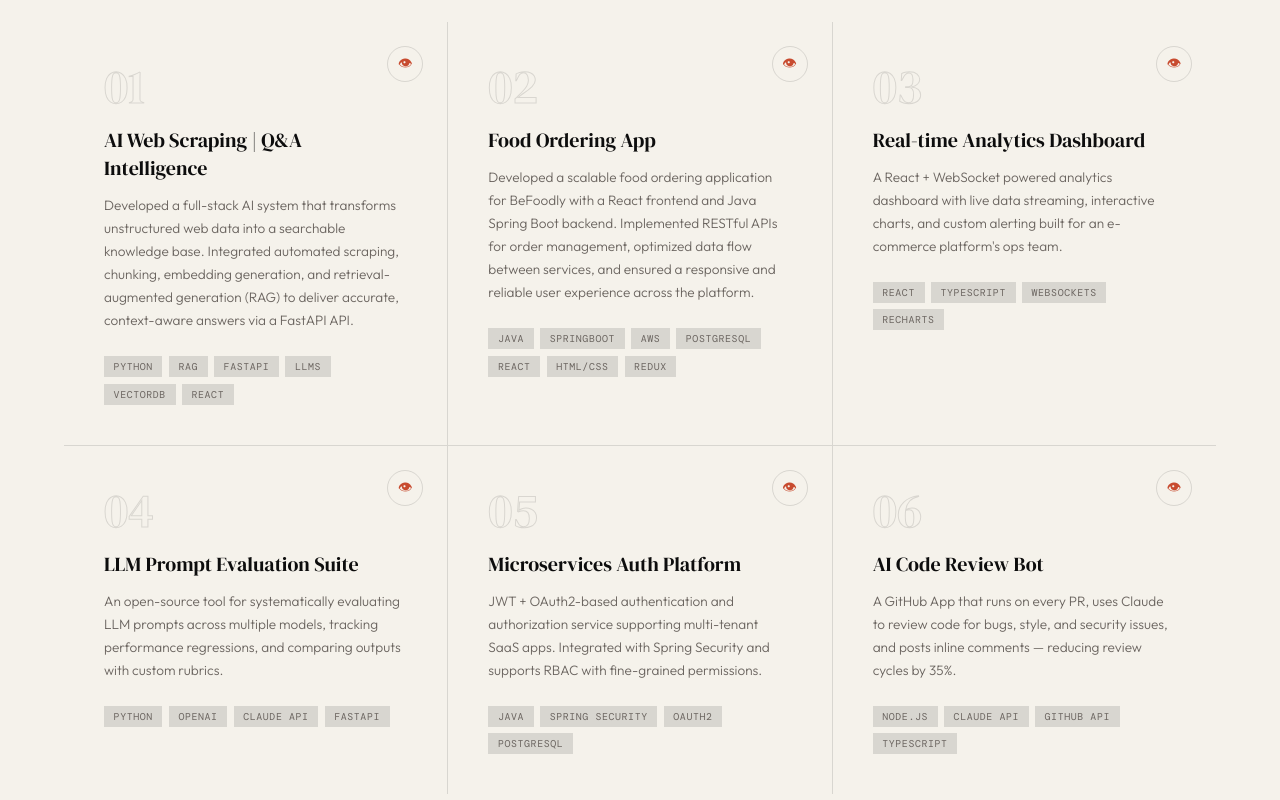
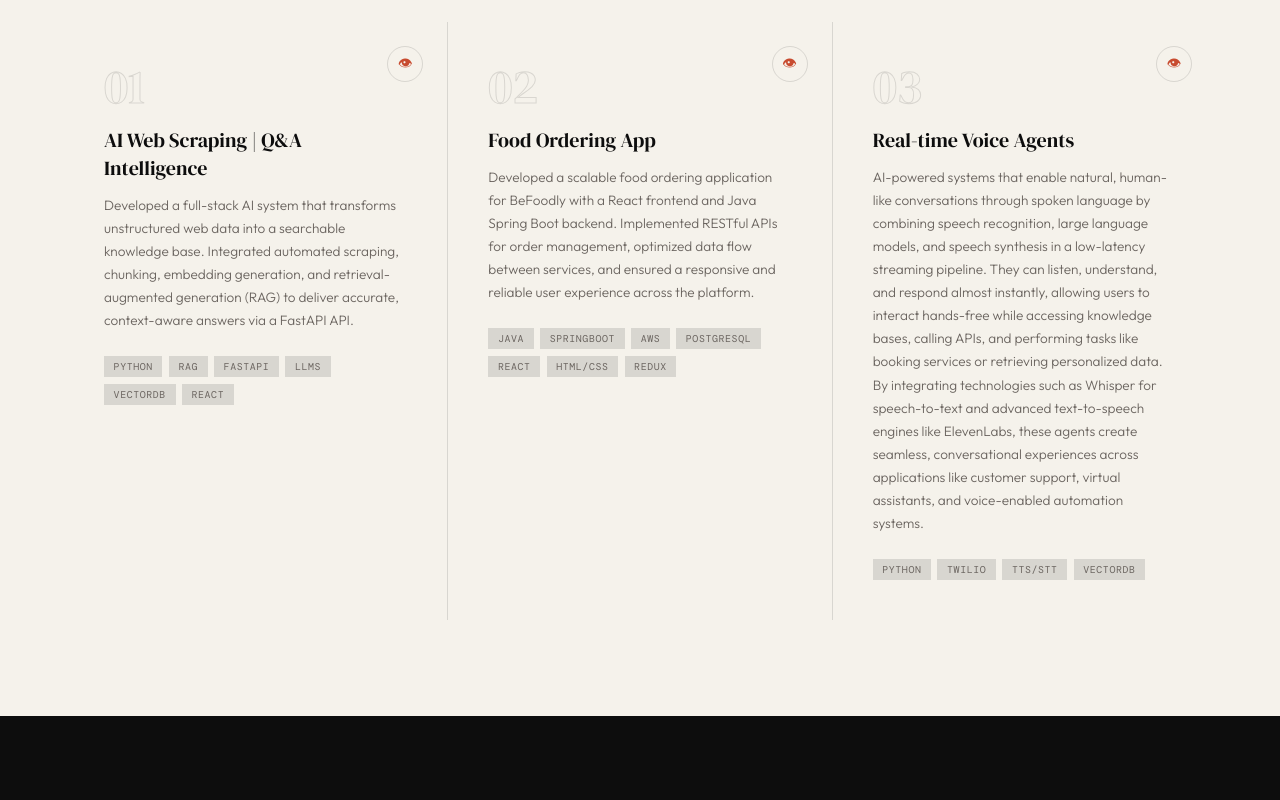
Before and after one commit to Deepakbefoodly/portfolio, a plain HTML site: page index.html in a window 1280 px wide. Shown: the part 4220-5020 px from the top of the page. Drawn offline with nearby package versions, Linux system fonts and the light colour scheme; a web font is replaced by a local one.

Commit message:
updated projects

```diff
--- a/index.html
+++ b/index.html
@@ -288,13 +288,16 @@
     <div class="project-card reveal">
       <a class="project-arrow" href="https://github.com/yourhandle/ai-document-intelligence" target="_blank" rel="noopener" aria-label="View project">👁</a>
       <div class="project-number">03</div>
-      <div class="project-title">Real-time Analytics Dashboard</div>
-      <div class="project-desc">A React + WebSocket powered analytics dashboard with live data streaming, interactive charts, and custom alerting built for an e-commerce platform's ops team.</div>
+      <div class="project-title">Real-time Voice Agents</div>
+      <div class="project-desc">AI-powered systems that enable natural, human-like conversations through spoken language by combining speech recognition,
+        large language models, and speech synthesis in a low-latency streaming pipeline. They can listen, understand, and respond almost instantly, allowing users to interact hands-free
+        while accessing knowledge bases, calling APIs, and performing tasks like booking services or retrieving personalized data. By integrating technologies such as Whisper for speech-to-text and advanced text-to-speech engines like ElevenLabs,
+        these agents create seamless, conversational experiences across applications like customer support, virtual assistants, and voice-enabled automation systems.</div>
       <div class="project-tech">
-        <span>React</span><span>TypeScript</span><span>WebSockets</span><span>Recharts</span>
+        <span>Python</span><span>Twilio</span><span>TTS/STT</span><span>VectorDB</span>
       </div>
     </div>
-    <div class="project-card reveal">
+    <!-- <div class="project-card reveal">
       <a class="project-arrow" href="https://github.com/yourhandle/ai-document-intelligence" target="_blank" rel="noopener" aria-label="View project">👁</a>
       <div class="project-number">04</div>
       <div class="project-title">LLM Prompt Evaluation Suite</div>
@@ -319,8 +322,8 @@
       <div class="project-desc">A GitHub App that runs on every PR, uses Claude to review code for bugs, style, and security issues, and posts inline comments — reducing review cycles by 35%.</div>
       <div class="project-tech">
         <span>Node.js</span><span>Claude API</span><span>GitHub API</span><span>TypeScript</span>
-      </div>
-    </div>
+      </div> -->
+    <!-- </div> -->
   </div>
 </section>
 
```
